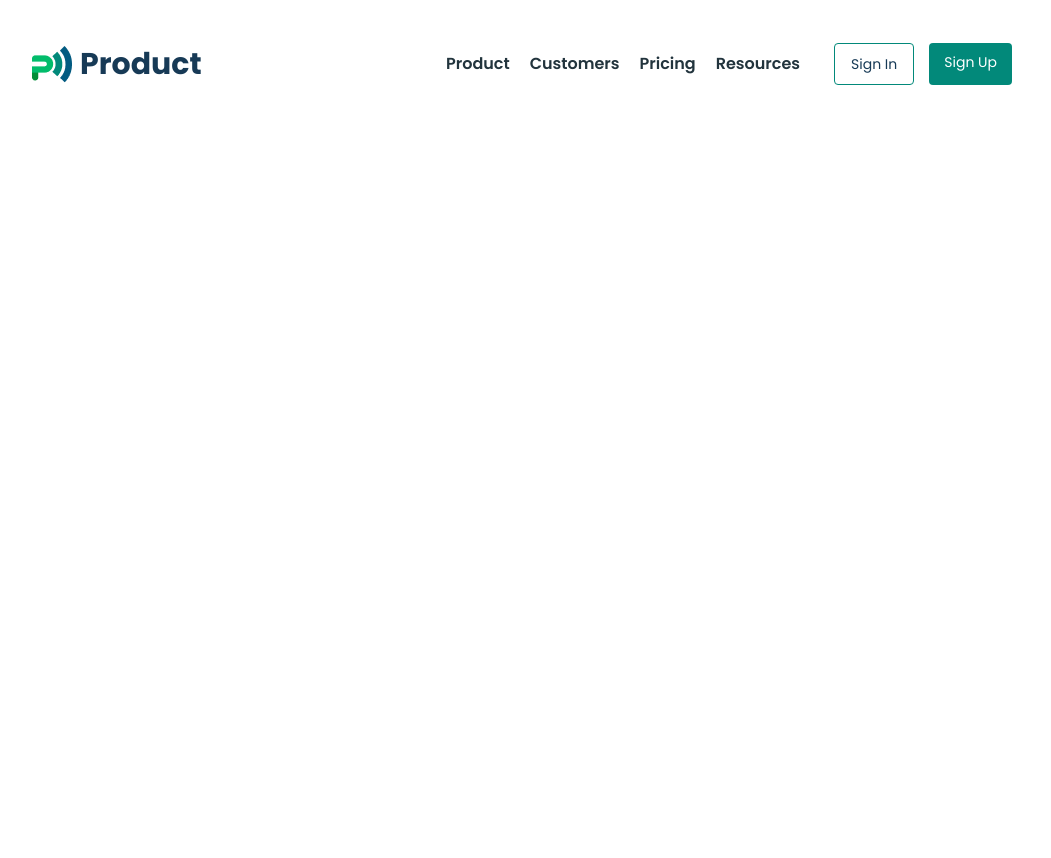
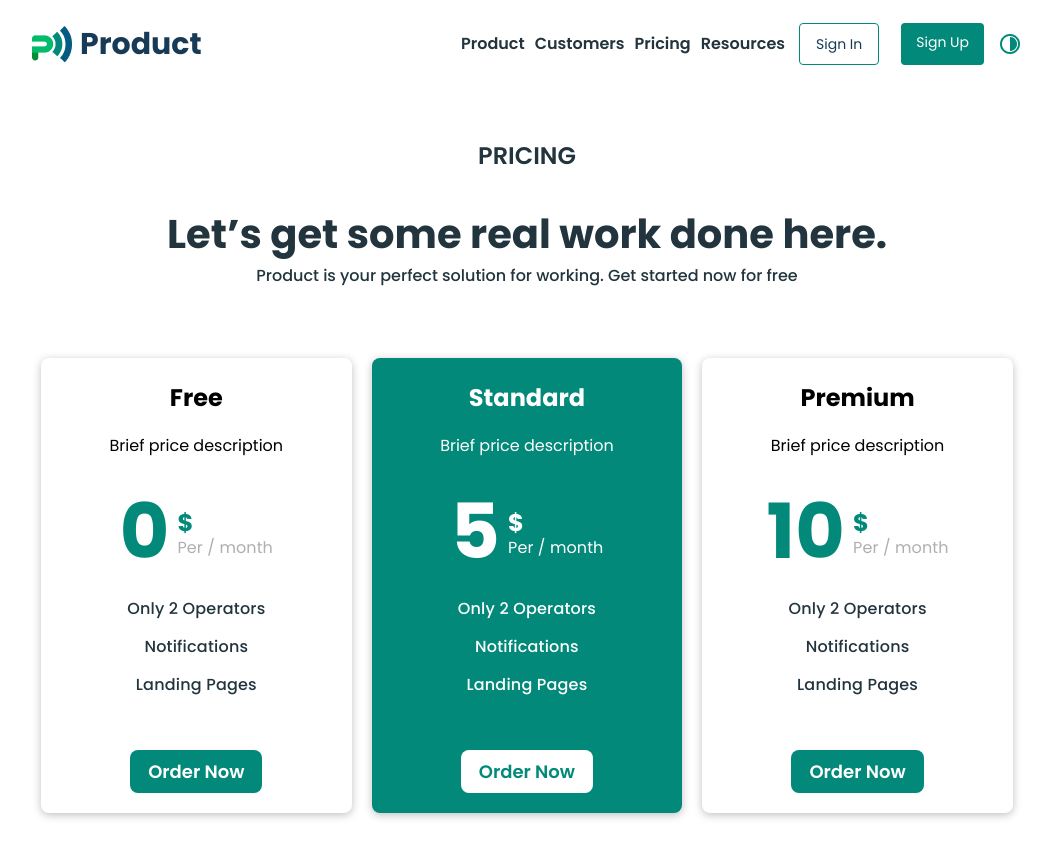
Before and after one commit to MinhNguyen41092/canh-vo-html-css, a website built with Parcel: page Practice-two/src/index.html in a window 1280 px wide. Shown: the whole page, without its empty margins (113-1164 px from the left). Before the commit the page ends 800 px from the top, so only its background shows below. Built offline with nearby package versions, Linux system fonts and the light colour scheme.

Commit message:
Create pricing section

```diff
--- a/Practice-two/src/assets/styles/abstracts/variables.css
+++ b/Practice-two/src/assets/styles/abstracts/variables.css
@@ -3,4 +3,6 @@
     --black-color: #22343D;
     --light-color: #FFFFFF;
     --blackblue-color: #173A56;
+    --gray-color: #AFAFAF;
+    --linear-background-color: linear-gradient(180deg, #F7F7F7 0%, rgba(247, 247, 247, 0) 100%);
 }
--- a/Practice-two/src/assets/styles/components/buttons.css
+++ b/Practice-two/src/assets/styles/components/buttons.css
@@ -33,3 +33,23 @@
         border: none;
     }
 }
+
+.btn-primary {
+    padding: 1.1rem 1.8rem;
+    background-color: var(--primary-color);
+    color: var(--light-color);
+    border-radius: 0.8rem;
+    font-weight: 600;
+    font-size: 1.8rem;
+    line-height: 2.1rem;
+}
+
+.btn-light {
+    padding: 1.1rem 1.8rem;
+    background-color: var(--light-color);
+    color: var(--primary-color);
+    border-radius: 0.8rem;
+    font-weight: 600;
+    font-size: 1.8rem;
+    line-height: 2.1rem;
+}
--- a/Practice-two/src/assets/styles/components/navigation.css
+++ b/Practice-two/src/assets/styles/components/navigation.css
@@ -83,13 +83,13 @@
     display: flex;
     margin: 2rem 1rem;
     flex-wrap: wrap;
-    gap: 0.5rem;
+    gap: 1.2rem;
 }
 
 /* Tab nav */
 .nav-tablet {
     align-items: center;
-    gap: 2.4rem;
+    gap: 2.3rem;
     display: none;
 }
 
@@ -137,5 +137,14 @@
         display: flex;
         align-items: center;
         justify-content: center;
+        gap: 1.4rem;
+    }
+    .nav-tablet-list {
+        display: flex;
+        align-items: center;
+        gap: 1rem;
+    }
+    .nav-header-auth {
+        margin: unset;
     }
   }
--- /dev/null
+++ b/Practice-two/src/assets/styles/components/title.css
@@ -0,0 +1,27 @@
+.title-large {
+    font-size: 3.6rem;
+    font-weight: 700;
+    line-height: 5.4rem;
+    color: var(--black-color);
+}
+
+.title-medium {
+    font-size: 2.4rem;
+    font-weight: 600;
+    line-height: 3.6rem;
+    color: var(--black-color);
+}
+
+.title-small {
+    font-size: 1.6rem;
+    font-weight: 500;
+    line-height: 2.4rem;
+    color: var(--black-color);
+}
+
+@media only screen and (min-width: 768px) {
+    .title-large {
+        font-size: 4rem;
+        line-height: 6rem;
+    }
+  }
--- a/Practice-two/src/assets/styles/layout/header.css
+++ b/Practice-two/src/assets/styles/layout/header.css
@@ -1,10 +1,12 @@
 .header {
     padding: 2.3rem 2.8rem;
+    box-shadow: 0px -2px 8px rgba(0, 0, 0, 0.25);
 }
 
 @media only screen and (min-width: 768px) {
     .header {
         padding: 2.3rem 5rem;
+        box-shadow: none;
     }
   }
 
--- /dev/null
+++ b/Practice-two/src/assets/styles/layout/pricing_section.css
@@ -0,0 +1,144 @@
+.pricing {
+    padding: 5rem 3rem 10rem   ;
+}
+
+.pricing-heading {
+    text-align: center;
+}
+
+.pricing-heading-above {
+    margin-bottom: 3rem ;
+}
+
+.pricing-heading-bellow {
+    margin-bottom: 1.8rem ;
+}
+
+.pricing-heading-text {
+    margin-bottom: 7rem;
+}
+
+.pricing-list {
+    padding: 0 1.4rem;
+    display: flex;
+    flex-wrap: wrap;
+    gap: 3.2rem;
+}
+.pricing-item {
+    width: 100%;
+    padding: 2.4rem 7rem 3.2rem ;
+    text-align: center;
+    background-color: var(--light-color) ;
+    box-shadow: 0px 2px 8px rgba(0, 0, 0, 0.25);
+    border-radius: 8px;
+}
+
+.pricing-item-title {
+   font-weight: 700;
+   font-size: 2.4rem;
+   line-height: 4rem;
+   margin-bottom: 0.8rem;
+}
+
+.pricing-item-des {
+   font-weight: 400;
+   font-size: 1.6rem;
+   line-height: 4rem;
+   margin-bottom: 1.6rem;
+}
+
+.pricing-item-price {
+    display: flex;
+    align-items: center;
+    justify-content: center;
+    text-align: left;
+    gap: 0.8rem;
+    margin-bottom: 1.6rem;
+  }
+
+.pricing-item-price .item-left {
+    font-weight: 700;
+    font-size: 7.6rem;
+    line-height: 10rem;
+    letter-spacing: 0.2px;
+    color: var(--primary-color);
+}
+
+.item-right .item-right-unit {
+    font-weight: 700;
+    font-size: 2.4rem;
+    line-height: 3rem;
+    letter-spacing: 0.1px;
+    color: var(--primary-color);
+}
+
+.item-right .item-right-text {
+    font-weight: 400;
+    font-size: 1.6rem;
+    line-height: 1.9rem;
+    letter-spacing: 0.1px;
+    color: var(--gray-color);
+}
+
+.pricing-item-text {
+    font-weight: 500;
+    font-size: 1.6rem;
+    line-height: 2.2rem;
+    letter-spacing: 0.2px;
+    color: var(--black-color);
+    margin-bottom: 1.6rem;
+}
+
+.pricing-item-btn {
+    display: inline-block;
+    margin-top: 3.8rem;
+}
+
+.pricing-item:nth-child(2) {
+    background-color: var(--primary-color);
+    color: var(--light-color);
+}
+
+.pricing-item:nth-child(2) .pricing-item-title,
+  .pricing-item:nth-child(2) .pricing-item-des,
+  .pricing-item:nth-child(2) .item-left,
+  .pricing-item:nth-child(2) .item-right-unit,
+  .pricing-item:nth-child(2) .item-right-text,
+  .pricing-item:nth-child(2) .pricing-item-text  {
+    color: var(--light-color);
+}
+
+.pricing-item:nth-child(2) .pricing-item-btn {
+    background-color: var(--light-color);
+    color: var(--primary-color);
+}
+
+@media only screen and (min-width: 768px) {
+    .pricing {
+        padding: 5rem 1rem 10rem;
+    }
+    .pricing-list {
+        gap: unset;
+        margin-left: -2rem;
+    }
+    .pricing-item {
+        width: calc(33.33% - 2rem);
+        padding: 2rem;
+        margin-left: 2rem;
+    }
+  }
+
+  @media only screen and (min-width: 1024px) {
+    .pricing {
+        padding: 5rem 14rem 15rem;
+    }
+    .pricing-list {
+        gap: unset;
+        margin-left: -2rem;
+    }
+    .pricing-item {
+        width: calc(33.33% - 2rem);
+        padding: 2rem;
+        margin-left: 2rem;
+    }
+  }
--- a/Practice-two/src/assets/styles/main.css
+++ b/Practice-two/src/assets/styles/main.css
@@ -8,6 +8,8 @@
 /* Components */
 @import url(components/navigation.css);
 @import url(components/buttons.css);
+@import url(components/title.css);
 
 /* Layout */
 @import url(layout/header.css);
+@import url(layout/pricing_section.css);
--- a/Practice-two/src/index.html
+++ b/Practice-two/src/index.html
@@ -57,12 +57,70 @@
             <a href="" class="nav-auth-signin">Sign In</a>
             <a href="" class="nav-auth-signup">Sign Up</a>
           </div>
+          <img src="assets/images/nav_img.png" alt="" class="nav-img">
         </nav>
 
       </div>
     </header>
+
+    <!-- Pricing section -->
+    <section class="pricing">
+      <div class="pricing-heading">
+        <h3 class="title-medium pricing-heading-above">PRICING</h3>
+        <h2 class="title-large pricing-heading-below">Let’s get some real work done here.</h2>
+        <p class="title-small pricing-heading-text">Product is your perfect solution for working.
+          Get started now for free</p>
+      </div>
+      <div class="pricing-list">
+        <article class="pricing-item">
+          <h3 class="pricing-item-title">Free</h3>
+          <h5 class="pricing-item-des">Brief price description</h5>
+          <div class="pricing-item-price">
+            <h2 class="item-left">0</h2>
+            <div class="item-right">
+              <h3 class="item-right-unit">$</h3>
+              <h5 class="item-right-text">Per / month</h5>
+            </div>
+          </div>
+          <p class="pricing-item-text">Only 2 Operators</p>
+          <p class="pricing-item-text">Notifications</p>
+          <p class="pricing-item-text">Landing Pages</p>
+          <a href="" class="btn-primary pricing-item-btn">Order Now</a>
+        </article>
+        <article class="pricing-item">
+          <h3 class="pricing-item-title">Standard</h3>
+          <h5 class="pricing-item-des">Brief price description</h5>
+          <div class="pricing-item-price">
+            <h2 class="item-left">5</h2>
+            <div class="item-right">
+              <h3 class="item-right-unit">$</h3>
+              <h5 class="item-right-text">Per / month</h5>
+            </div>
+          </div>
+          <p class="pricing-item-text">Only 2 Operators</p>
+          <p class="pricing-item-text">Notifications</p>
+          <p class="pricing-item-text">Landing Pages</p>
+          <a href="" class="btn-primary pricing-item-btn">Order Now</a>
+        </article>
+        <article class="pricing-item">
+          <h3 class="pricing-item-title">Premium</h3>
+          <h5 class="pricing-item-des">Brief price description</h5>
+          <div class="pricing-item-price">
+            <h2 class="item-left">10</h2>
+            <div class="item-right">
+              <h3 class="item-right-unit">$</h3>
+              <h5 class="item-right-text">Per / month</h5>
+            </div>
+          </div>
+          <p class="pricing-item-text">Only 2 Operators</p>
+          <p class="pricing-item-text">Notifications</p>
+          <p class="pricing-item-text">Landing Pages</p>
+          <a href="" class="btn-primary pricing-item-btn">Order Now</a>
+        </article>
+      </div>
+    </section>
+
   </div>
-
 
 </body>
 </html>
```
Also changed, not shown: Practice-two/src/assets/images/nav_image.png (added), Practice-two/src/assets/images/nav_img.png (added), Practice-two/src/assets/styles/components/cards.css (deleted), Practice-two/src/assets/styles/layout/container.css (deleted).
